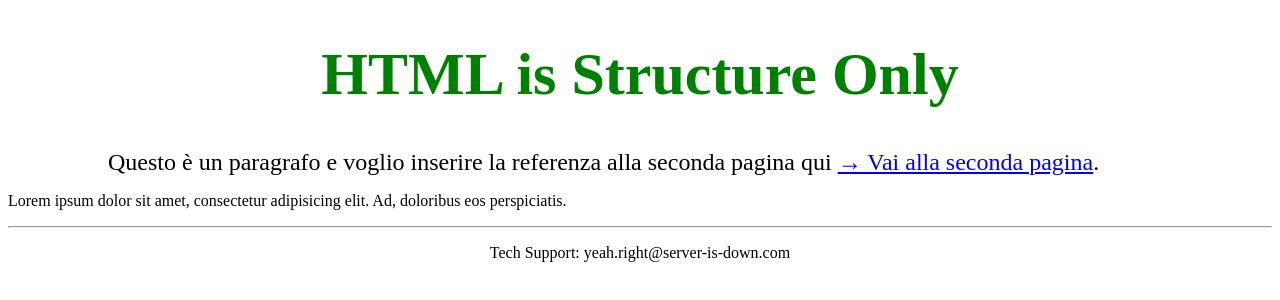
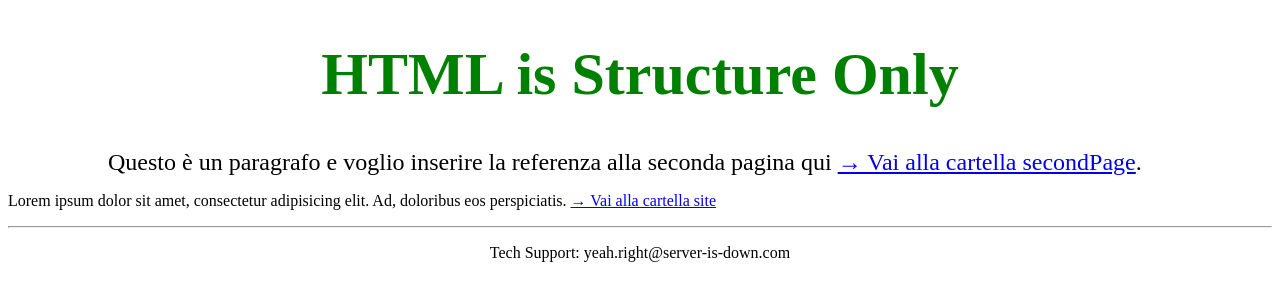
Before and after one commit to efemcy2245/Web_coursera_test, a plain HTML site: page index.html in a window 1280 px wide. Drawn offline with Linux system fonts and the light colour scheme.

Commit message:
Update index.html
aggiunta due deviazioni

```diff
--- a/index.html
+++ b/index.html
@@ -7,11 +7,13 @@
     <h1 style="color: green; font-size: 60px; text-align: center;">
       HTML is Structure Only</h1>
     <p style="margin: 0 100px 0 100px; font-size: 1.5em;">
-      Questo è un paragrafo e voglio inserire la referenza alla seconda pagina qui <a href="secondPage/index.html">→ Vai alla seconda pagina</a>.
+      Questo è un paragrafo e voglio inserire la referenza alla seconda pagina qui <a href="secondPage/index.html">→ Vai alla cartella secondPage</a>.
     </p>
 
     <p>Lorem ipsum dolor sit amet, consectetur adipisicing elit.
-      Ad, doloribus eos perspiciatis.</p>
+      Ad, doloribus eos perspiciatis.
+    <a href="site/index.html">→ Vai alla cartella site</a>
+    </p>
     <footer>
       <hr>
       <p style="text-align: center;"
```
